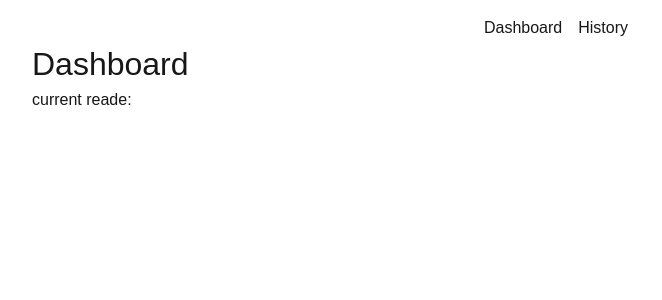
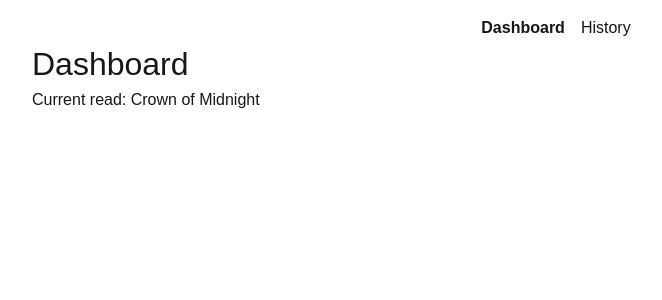
Before and after one commit to kaytijjackson/bookshelf, a Next.js app in the folder bookshelf/: page / in a window 1280 px wide. Shown: the top 300 px of the page, without its empty margins (84-746 px from the left). Built offline with nearby package versions, Linux system fonts and the light colour scheme.

Commit message:
adding navigation

```diff
--- a/bookshelf/app/page.tsx
+++ b/bookshelf/app/page.tsx
@@ -1,11 +1,14 @@
 import { Page } from "@/libs/components";
-import { useGetCurrentRead } from "@/libs/data/useGetCurrentRead";
+import { useGetCurrentRead } from "@book-data";
 
-export default function Home() {
-  const title = useGetCurrentRead();
+export const Home = () => {
+  const book = useGetCurrentRead();
+
   return (
     <Page title="Dashboard">
-      <span>current reade: </span>
+      <span>Current read: {book.title}</span>
     </Page>
   );
 }
+
+export default Home;
--- /dev/null
+++ b/bookshelf/jest.config.ts
@@ -0,0 +1,18 @@
+import type { Config } from 'jest'
+import nextJest from 'next/jest.js'
+
+const createJestConfig = nextJest({
+  // Provide the path to your Next.js app to load next.config.js and .env files in your test environment
+  dir: './',
+})
+
+// Add any custom config to be passed to Jest
+const config: Config = {
+  coverageProvider: 'v8',
+  testEnvironment: 'jsdom',
+  // Add more setup options before each test is run
+  // setupFilesAfterEnv: ['<rootDir>/jest.setup.ts'],
+}
+
+// createJestConfig is exported this way to ensure that next/jest can load the Next.js config which is async
+export default createJestConfig(config)
--- a/bookshelf/libs/components/NavMenu.tsx
+++ b/bookshelf/libs/components/NavMenu.tsx
@@ -1,5 +1,8 @@
+'use client'
+
 import styled from "styled-components";
 import Link from "next/link";
+import { usePathname } from "next/navigation";
 
 const NavContainer = styled.nav`
   display: flex;
@@ -9,15 +12,26 @@ const NavContainer = styled.nav`
   align-items: center;
 `;
 
-const NavLink = styled(Link)``;
+const NavLink = styled(Link)<{ $isActive: boolean }>`
+  font-weight: ${props => props.$isActive ? "bold" : "normal"};
+  &:hover,
+  &:focus {
+    text-decoration: underline;
+  }
+`;
 
-export const NavMenu = () => (
+export const NavMenu = () => {
+  const currentPath = usePathname();
+  console.log('currentPath', currentPath);
+
+  return (
     <NavContainer>
-    <NavLink href="/" target="_self">
+      <NavLink href="/" target="_self" $isActive={currentPath === "/"}>
         Dashboard
       </NavLink>
-    <NavLink href="/history" target="_self">
+      <NavLink href="/history" target="_self" $isActive={currentPath === "/history"}>
         History
       </NavLink>
     </NavContainer>
   );
+};
--- a/bookshelf/libs/components/Page.tsx
+++ b/bookshelf/libs/components/Page.tsx
@@ -8,10 +8,19 @@ const PageContainer = styled.div`
   width: 100%;
   padding: 16px;
   height: 100vh;
+
+  @media screen and (max-width: 768px) {
+    display: flex;
+    flex-direction: column;
+  }
 `;
 
 const Contents = styled.div`
   grid-column: 2/3;
+
+  @media screen and (max-width: 768px) {
+    grid-column: none;
+  }
 `;
 
 const TitleText = styled.h1`
--- a/bookshelf/libs/data/types.ts
+++ b/bookshelf/libs/data/types.ts
@@ -1,7 +1,10 @@
+export type GenreType = 'Mystery' | 'Thriller' | 'Fantasy';
+
 export interface BookType {
     id: string;
     title: string;
     author: string;
+    genre: GenreType;
     startDate?: string;
     page?: number;
 }
--- a/bookshelf/package.json
+++ b/bookshelf/package.json
@@ -6,10 +6,14 @@
     "dev": "next dev",
     "build": "next build",
     "start": "next start",
-    "lint": "eslint"
+    "lint": "eslint",
+    "test": "jest",
+    "test:watch": "jest --watch"
   },
   "dependencies": {
     "@tanstack/react-table": "^8.21.3",
+    "@testing-library/react": "^16.3.2",
+    "jest-environment-jsdom": "^30.3.0",
     "next": "16.2.4",
     "react": "19.2.4",
     "react-dom": "19.2.4",
--- a/bookshelf/tsconfig.json
+++ b/bookshelf/tsconfig.json
@@ -18,6 +18,7 @@
         "name": "next"
       }
     ],
+    "types": ["jest", "node"],
     "paths": {
       "@/*": ["./*"],
       "@components": ["./libs/components"],
```
Also changed, not shown: 2 other files (tests, documents, lock files or other folders). Lines whose indentation alone changed are shown as unchanged.
